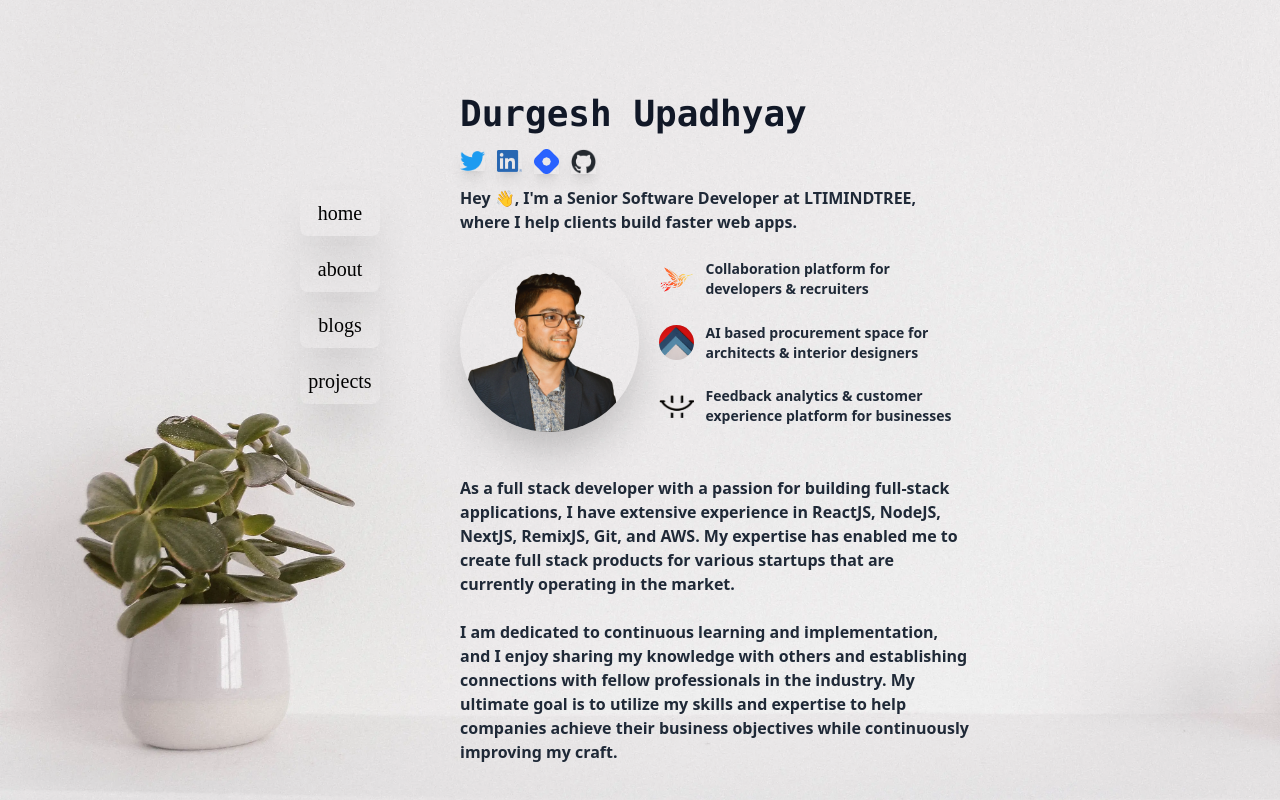
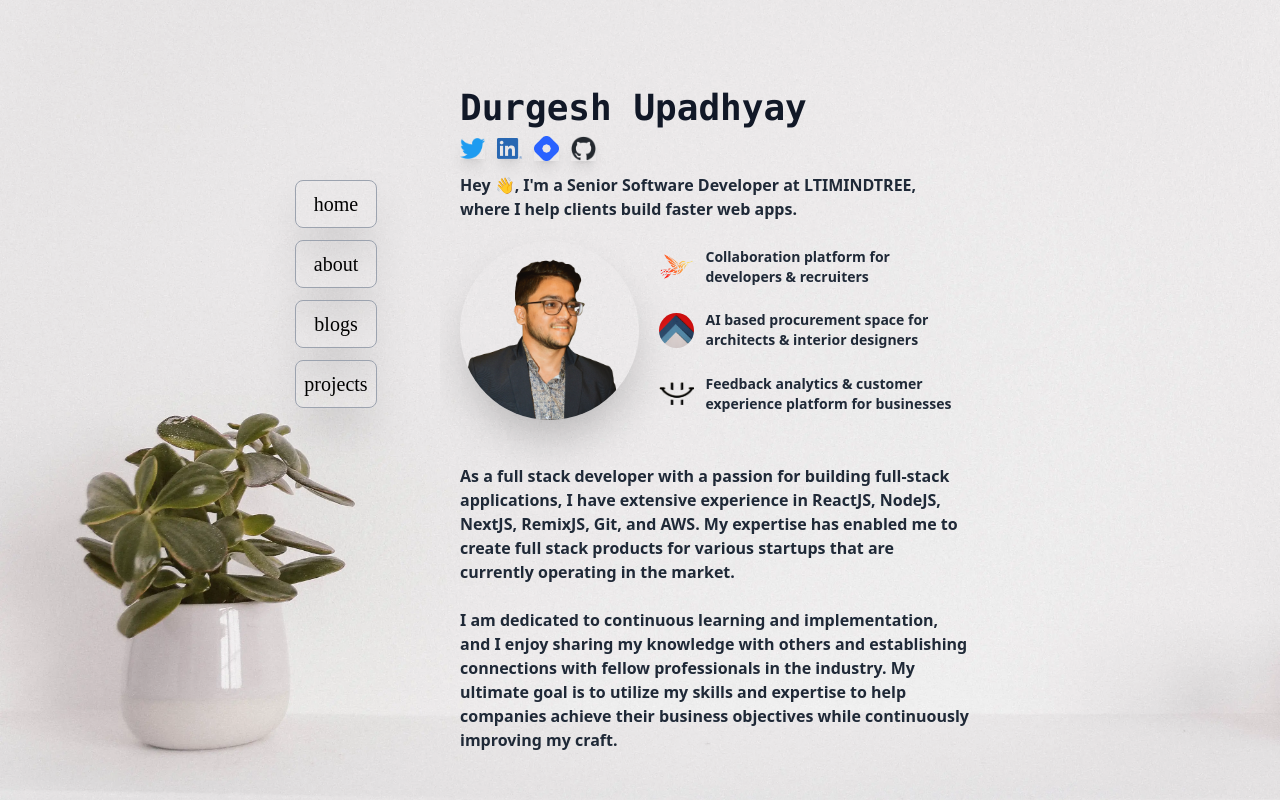
Before and after one commit to udurgesh6/my-portfolio.io, a Next.js app: page / in a window 1280 px wide. Built offline with nearby package versions, Linux system fonts and the light colour scheme.

Commit message:
look and feel fix 2

```diff
--- a/src/components/Navbar.js
+++ b/src/components/Navbar.js
@@ -7,30 +7,30 @@ const Navbar = () => {
         src="/animated_logo.gif"
         height="50px"
         width="80px"
-        style={{ marginBottom: "10px", marginRight: "5px" }}
+        className="mr-3"
       />
       <nav className="flex md:flex-col xs:flex-wrap sm:justify-center md:mt-5 ">
         <Link
           href="/"
-          className={`${styles.nav_links} shadow-2xl hover:shadow-2xl rounded-lg`}
+          className={`${styles.nav_links} shadow-2xl hover:shadow-2xl rounded-lg mr-2 xs:mb-2 sm:mb-3 border border-gray-400`}
         >
           <span>home</span>
         </Link>
         <Link
           href="/about"
-          className={`${styles.nav_links} shadow-2xl hover:shadow-2xl rounded-lg`}
+          className={`${styles.nav_links} shadow-2xl hover:shadow-2xl rounded-lg mr-2 xs:mb-2 sm:mb-3  border border-gray-400`}
         >
           <span>about</span>
         </Link>
         <Link
           href="/blog-posts"
-          className={`${styles.nav_links} shadow-2xl hover:shadow-2xl rounded-lg`}
+          className={`${styles.nav_links} shadow-2xl hover:shadow-2xl rounded-lg mr-2 xs:mb-2 sm:mb-3  border border-gray-400`}
         >
           <span>blogs</span>
         </Link>
         <Link
           href="/projects"
-          className={`${styles.nav_links} shadow-2xl hover:shadow-2xl rounded-lg`}
+          className={`${styles.nav_links} shadow-2xl hover:shadow-2xl rounded-lg mr-2 xs:mb-2 sm:mb-3  border border-gray-400`}
         >
           <span>projects</span>
         </Link>
--- a/src/pages/about/index.js
+++ b/src/pages/about/index.js
@@ -4,7 +4,7 @@ import styles from "@/styles/Home.module.css";
 const index = () => {
   return (
     <div className={styles.main}>
-      <div className="h-full max-w-[800px] w-full flex flex-wrap pt-5">
+      <div className="sm:h-full max-w-[800px] w-full flex flex-wrap pt-5">
         <Navbar />
         <div className="flex flex-col max-w-[550px] h-full overflow-y-scroll xs:p-5">
           <p className="font-mono h-[80px] flex flex-row items-center font-bold text-4xl">
--- a/src/pages/blog-posts/index.js
+++ b/src/pages/blog-posts/index.js
@@ -4,7 +4,7 @@ import styles from "@/styles/Home.module.css";
 const index = () => {
   return (
     <div className={styles.main}>
-      <div className="h-full max-w-[800px] w-full flex flex-wrap pt-5">
+      <div className="sm:h-full max-w-[800px] w-full flex flex-wrap pt-5">
         <Navbar />
         <div className="flex flex-col max-w-[500px] h-full overflow-y-scroll xs:p-5">
           <p className="font-mono h-[80px] flex flex-row items-center font-bold text-4xl mb-7">
--- a/src/pages/index.js
+++ b/src/pages/index.js
@@ -6,10 +6,10 @@ import Navbar from "@/components/Navbar";
 export default function Home() {
   return (
     <main className={styles.main}>
-      <div className="h-full max-w-[800px] w-full flex flex-wrap pt-5">
+      <div className="sm:h-full max-w-[800px] w-full flex flex-wrap pt-5">
         <Navbar />
         <div className="flex flex-col max-w-[550px] h-full overflow-y-scroll xs:p-5 pb-5">
-          <p className="font-mono h-[80px] flex flex-row items-center font-bold text-4xl xs:mb-2 text-gray-900">
+          <p className="font-mono flex flex-row items-center font-bold text-4xl xs:mb-2 text-gray-900">
             Durgesh Upadhyay
           </p>
           <div className="flex flex-row items-center mb-3">
--- a/src/pages/projects/index.js
+++ b/src/pages/projects/index.js
@@ -4,7 +4,7 @@ import Image from "next/image";
 const index = () => {
   return (
     <div className={styles.main}>
-      <div className="h-full max-w-[800px] w-full flex flex-wrap pt-5">
+      <div className="sm:h-full max-w-[800px] w-full flex flex-wrap pt-5">
         <Navbar />
         <div className="flex flex-col max-w-[600px] h-full overflow-y-scroll xs:p-5 w-[100%]">
           <p className="font-mono h-[80px] flex flex-row items-center font-bold text-4xl mb-7">
--- a/src/styles/Home.module.css
+++ b/src/styles/Home.module.css
@@ -44,7 +44,6 @@
 }
 
 .nav_links {
-  margin-bottom: 10px;
   font-family: Cantarell;
   font-size: 20px;
   font-weight: 500;
```
